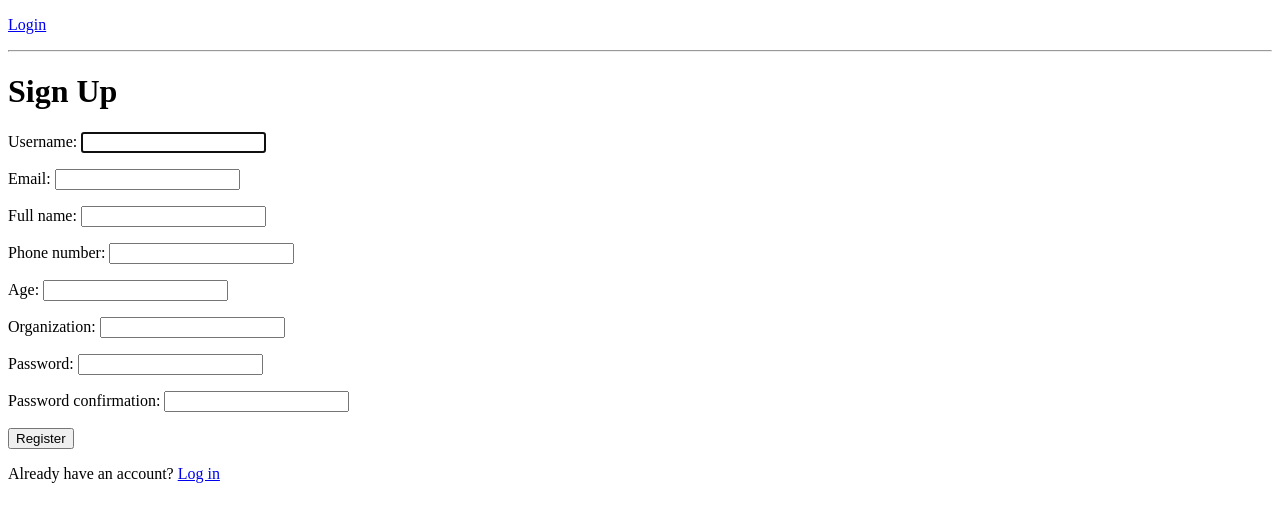
After one commit to nolanhs/PlatformDatabaseAD, a Django app: page /accounts/signup/ in a window 1280 px wide. The commit adds this page. Shown: the top 522 px of the page. Run offline with Django 4.2, Linux system fonts and the light colour scheme.

Commit message:
More developments on the user view
Made an edit profile form so that the user can edit their profile

```diff
--- a/funding_app/funding/forms.py
+++ b/funding_app/funding/forms.py
@@ -1,7 +1,32 @@
 from django import forms
-from .models import Application
+from .models import Application, Profile
+from django.contrib.auth.models import User
+from django.contrib.auth.forms import UserCreationForm
 
 class ApplicationForm(forms.ModelForm):
     class Meta:
         model = Application
         fields = ['cover_letter', 'attachment']
+
+class CustomUserCreationForm(UserCreationForm):
+    email = forms.EmailField(required=True)
+    full_name = forms.CharField(max_length=255, required=True)
+    phone_number = forms.CharField(max_length=20, required=False)
+    age = forms.IntegerField(required=False)
+    organization = forms.CharField(max_length=255, required=False)
+
+    class Meta:
+        model = User
+        fields = ("username", "email", "password1", "password2", "full_name", "phone_number", "age", "organization")
+
+    def save(self, commit=True):
+        user = super().save(commit)
+        if commit:
+            profile = user.profile
+            profile.full_name = self.cleaned_data["full_name"]
+            profile.email = self.cleaned_data["email"]
+            profile.phone_number = self.cleaned_data.get("phone_number")
+            profile.age = self.cleaned_data.get("age")
+            profile.organization = self.cleaned_data.get("organization")
+            profile.save()
+        return user
--- a/funding_app/funding/models.py
+++ b/funding_app/funding/models.py
@@ -53,6 +53,10 @@ class Profile(models.Model):
         ('Admin', 'Admin'),
     ]
     user = models.OneToOneField(User, on_delete=models.CASCADE)
+    full_name = models.CharField(max_length=255)
+    email = models.EmailField()
+    age = models.PositiveIntegerField(blank=True, null=True)
+    phone_number = models.CharField(max_length=20, blank=True, null=True)
     organization = models.CharField(max_length=255, blank=True, null=True)
     role = models.CharField(max_length=10, choices=USER_ROLES, default='User')
 
--- a/funding_app/funding/urls.py
+++ b/funding_app/funding/urls.py
@@ -1,6 +1,7 @@
 from django.urls import path
 from . import views
 from django.contrib.auth import views as auth_views
+from .views import signup_view
 
 urlpatterns = [
     path('', views.funding_event_list, name='event_list'),
@@ -9,4 +10,6 @@ urlpatterns = [
     path('success/', views.funding_event_list, name='application_success'), #placeholder
     path('accounts/login/', auth_views.LoginView.as_view(), name='login'),
     path('accounts/logout/', auth_views.LogoutView.as_view(), name='logout'),
+    path('accounts/signup/', signup_view, name='signup'),
+    path('accounts/profile/edit/', views.edit_profile_view, name='edit_profile'),
 ]
--- a/funding_app/funding/views.py
+++ b/funding_app/funding/views.py
@@ -1,8 +1,17 @@
 from django.shortcuts import render, get_object_or_404, redirect
-from .models import FundingEvent, Application
-from .forms import ApplicationForm
+from .models import FundingEvent, Application, Profile
+from .forms import ApplicationForm, CustomUserCreationForm
 from django.contrib.auth.decorators import login_required
 from datetime import date
+from django.contrib.auth import login
+from django import forms
+
+class EditProfileForm(forms.Form):
+    full_name = forms.CharField(max_length=255)
+    email = forms.EmailField()
+    phone_number = forms.CharField(max_length=20, required=False)
+    age = forms.IntegerField(required=False)
+    organization = forms.CharField(max_length=255, required=False)
 
 def funding_event_list(request):
     events = FundingEvent.objects.filter(end_date__gte=date.today())  # Only future/open events
@@ -26,3 +35,41 @@ def apply_for_event(request, pk):
     else:
         form = ApplicationForm()
     return render(request, 'funding/apply.html', {'form': form, 'event': event})
+
+def signup_view(request):
+    if request.method == "POST":
+        form = CustomUserCreationForm(request.POST)
+        if form.is_valid():
+            user = form.save()
+            login(request, user)
+            return redirect('event_list')  # Redirect to your event list
+    else:
+        form = CustomUserCreationForm()
+    return render(request, "registration/signup.html", {"form": form})
+
+@login_required
+def edit_profile_view(request):
+    profile = request.user.profile
+    if request.method == 'POST':
+        form = EditProfileForm(request.POST)
+        if form.is_valid():
+            profile.full_name = form.cleaned_data["full_name"]
+            profile.email = form.cleaned_data["email"]
+            profile.phone_number = form.cleaned_data.get("phone_number")
+            profile.age = form.cleaned_data.get("age")
+            profile.organization = form.cleaned_data.get("organization")
+            profile.save()
+            return redirect('event_list')
+    else:
+        form = EditProfileForm(initial={
+            "full_name": profile.full_name,
+            "email": profile.email,
+            "phone_number": profile.phone_number,
+            "age": profile.age,
+            "organization": profile.organization
+        })
+
+    return render(request, 'funding/edit_profile.html', {
+        'form': form,
+        'profile': profile
+    })
--- a/funding_app/funding_platform/settings.py
+++ b/funding_app/funding_platform/settings.py
@@ -125,3 +125,6 @@ STATIC_ROOT = os.path.join(BASE_DIR, 'staticfiles')
 # https://docs.djangoproject.com/en/4.2/ref/settings/#default-auto-field
 
 DEFAULT_AUTO_FIELD = "django.db.models.BigAutoField"
+
+LOGIN_REDIRECT_URL = 'event_list'
+LOGOUT_REDIRECT_URL = 'login'
--- a/funding_app/templates/funding/base.html
+++ b/funding_app/templates/funding/base.html
@@ -5,10 +5,14 @@
 </head>
 <body>
     {% if user.is_authenticated %}
-        <p>Welcome, {{ user.username }} | <a href="{% url 'logout' %}">Logout</a></p>
-    {% else %}
-        <p><a href="{% url 'login' %}">Login</a></p>
-    {% endif %}
+    <p>
+        Welcome, {{ user.username }} |
+        <a href="{% url 'logout' %}">Logout</a> |
+        <a href="{% url 'edit_profile' %}">Edit My Profile</a>
+    </p>
+{% else %}
+    <p><a href="{% url 'login' %}">Login</a></p>
+{% endif %}
     <hr>
     {% block content %}{% endblock %}
 </body>
--- a/funding_app/templates/registration/login.html
+++ b/funding_app/templates/registration/login.html
@@ -6,4 +6,5 @@
     {{ form.as_p }}
     <button type="submit">Login</button>
   </form>
+  <p>Don’t have an account? <a href="{% url 'signup' %}">Sign up</a></p>
 {% endblock %}
--- /dev/null
+++ b/funding_app/templates/registration/signup.html
@@ -0,0 +1,45 @@
+{% extends "funding/base.html" %}
+{% block content %}
+  <h1>Sign Up</h1>
+  <form method="post">
+    {% csrf_token %}
+    {% if form.errors %}
+      <ul>
+        {% for field in form %}
+          {% for error in field.errors %}
+            <li><strong>{{ field.label }}:</strong> {{ error }}</li>
+          {% endfor %}
+        {% endfor %}
+        {% for error in form.non_field_errors %}
+          <li>{{ error }}</li>
+        {% endfor %}
+      </ul>
+    {% endif %}
+    <p>
+      {{ form.username.label_tag }} {{ form.username }}
+    </p>
+    <p>
+      {{ form.email.label_tag }} {{ form.email }}
+    </p>
+    <p>
+      {{ form.full_name.label_tag }} {{ form.full_name }}
+    </p>
+    <p>
+      {{ form.phone_number.label_tag }} {{ form.phone_number }}
+    </p>
+    <p>
+      {{ form.age.label_tag }} {{ form.age }}
+    </p>
+    <p>
+      {{ form.organization.label_tag }} {{ form.organization }}
+    </p>
+    <p>
+      {{ form.password1.label_tag }} {{ form.password1 }}
+    </p>
+    <p>
+      {{ form.password2.label_tag }} {{ form.password2 }}
+    </p>
+    <button type="submit">Register</button>
+  </form>
+  <p>Already have an account? <a href="{% url 'login' %}">Log in</a></p>
+{% endblock %}
```
Also changed, not shown: funding_app/funding/admin.py (+6 -3 lines), funding_app/templates/funding/edit_profile.html (added, +30 -0 lines), funding_app/attachments/Stitch_Lilo__Stitch.svg.png (added), funding_app/db.sqlite3, funding_app/funding/migrations/0006_profile_age_profile_email_profile_full_name_and_more.py (added).
